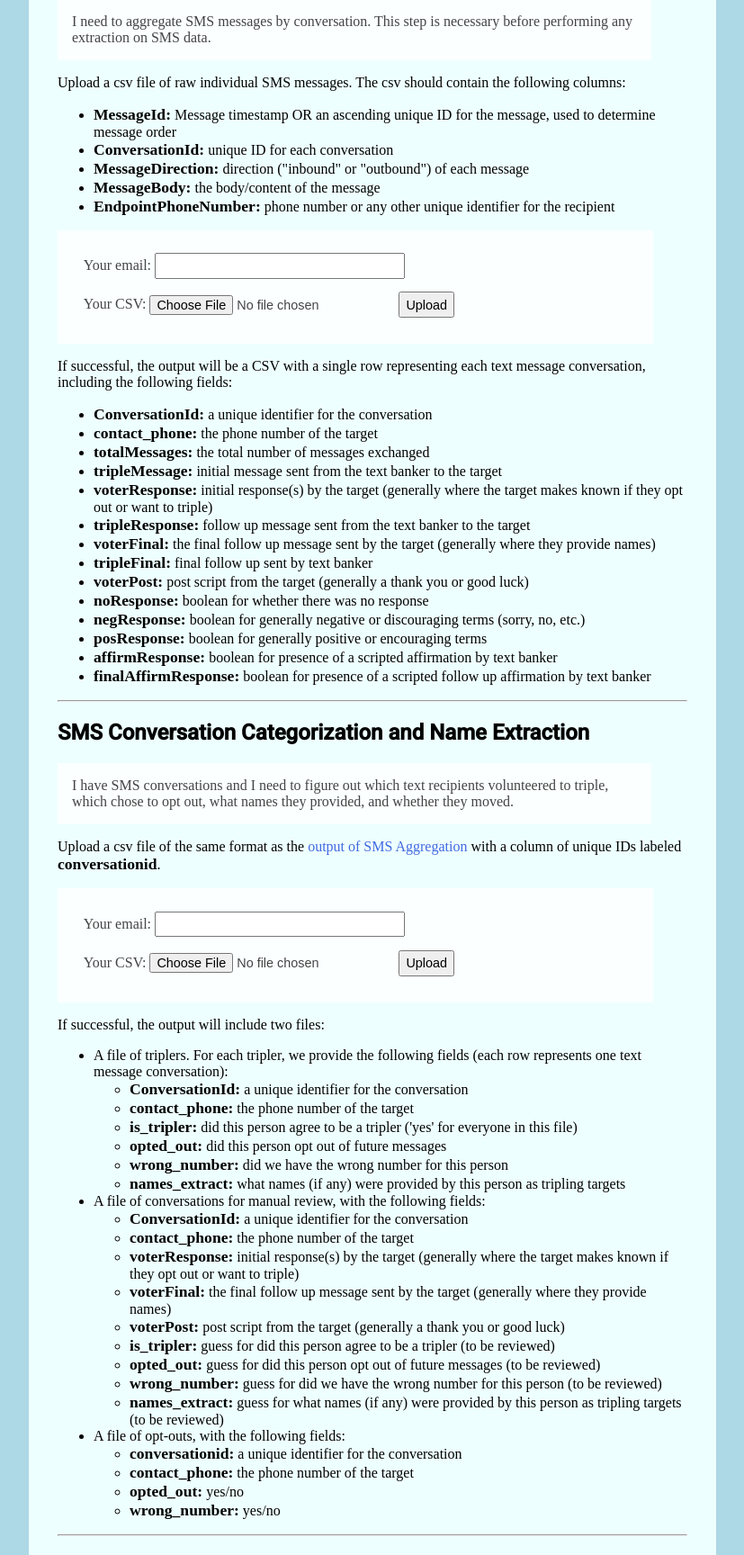
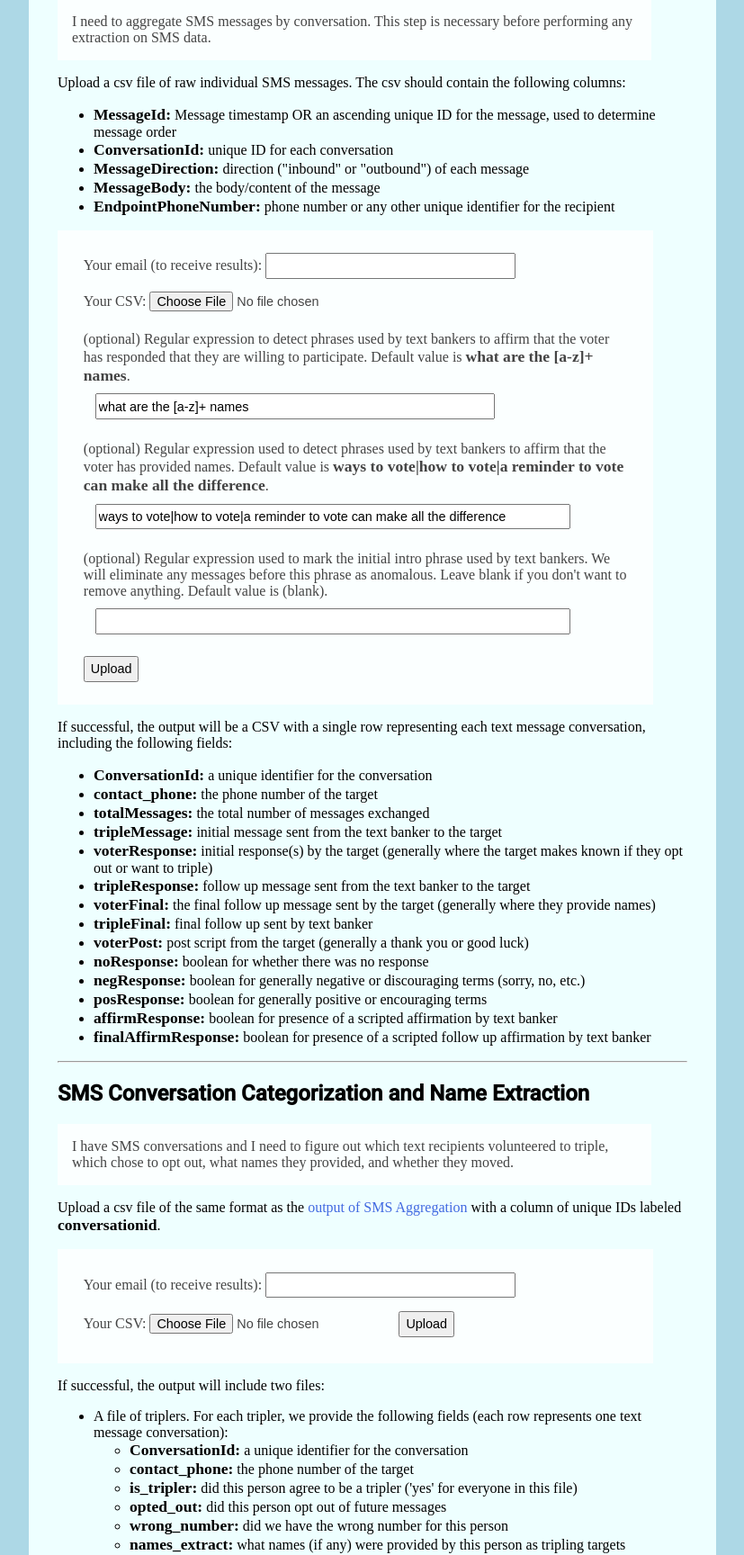
Before and after one commit to MoveOnOrg/votetripling, a Flask app: page / in a window 1280 px wide. Shown: the part 440-2168 px from the top of the page at 90% size, without its empty margins (226-1053 px from the left). Run offline with Flask 2, Linux system fonts and the light colour scheme; some web fonts are replaced.

Commit message:
support more args for aggregation

```diff
--- a/parser/main.py
+++ b/parser/main.py
@@ -55,6 +55,7 @@ def allowed_file(file):
         and file.filename.rsplit('.', 1)[1].lower() in ALLOWED_EXTENSIONS
         and file.content_type == 'text/csv')
 
+
 def unique_filename():
     return secure_filename(
         '{}-{}.csv'.format(
@@ -62,6 +63,7 @@ def unique_filename():
             datetime.datetime.now().strftime('%Y%m%d%H%M%S')
         )
     )
+
 
 def check_headers(file, upload_type):
     headers = file.readline().decode('utf-8').rstrip().split(',')
@@ -71,9 +73,9 @@ def check_headers(file, upload_type):
     return True
 
 
-def queue_job(file_path, job_type, email):
-    query = 'INSERT INTO jobs (input_file, job_type, email, status) VALUES (?, ?, ?, ?);'
-    db.query_db(query, (file_path, job_type, email, 'queued'), write=True)
+def queue_job(file_path, job_type, email, other_input=None):
+    query = 'INSERT INTO jobs (input_file, job_type, email, status, other_input) VALUES (?, ?, ?, ?, ?);'
+    db.query_db(query, (file_path, job_type, email, 'queued', other_input), write=True)
     return True
 
 
@@ -81,17 +83,17 @@ def process_job():
     """
         TODO: Replace with a celery queue and workers.
     """
-
-    # if there are any queued jobs, process the oldest one
-    query = 'SELECT id, input_file, job_type FROM jobs WHERE status = ? ORDER BY created_at ASC;'
-    job = db.query_db(query, ('queued',), one=True)
-    if not job:
-        print("No jobs to process")
-        return False
-    job_id = job['id']
-    input_file = job['input_file']
-    job_type = job['job_type']
-    print("Processing job {} file {} type {}".format(job_id, input_file, job_type))
+    if not current_app.config['PROCESS_ASYNC']:
+        # if there are any queued jobs, process the oldest one
+        query = 'SELECT id, input_file, job_type, other_input FROM jobs WHERE status = ? ORDER BY created_at ASC;'
+        job = db.query_db(query, ('queued',), one=True)
+        if not job:
+            print("No jobs to process")
+            return False
+        job_id = job['id']
+        input_file = job['input_file']
+        job_type = job['job_type']
+        print("Processing job {} file {} type {}".format(job_id, input_file, job_type))
 
     status = 'success'
     processing_query = 'UPDATE jobs SET status = ? WHERE id = ?;'
@@ -101,7 +103,6 @@ def process_job():
     # but we can easily change that later.
     scripts_folder = current_app.config['SCRIPTS_FOLDER']
     scripts_home_dir = os.path.dirname(scripts_folder)
-    print('shd', scripts_home_dir)
     output_file = unique_filename()
     second_output_file = None
     third_output_file = None
@@ -109,13 +110,17 @@ def process_job():
         second_output_file = unique_filename()
         if job_type == 'sccne_file':
             third_output_file = unique_filename()
+    if job_type == 'smsagg_file':
+        aff_regex, aff_regex_final, init_triple_phrase = job['other_input'].split('**')
+
     cmd = None
     if job_type == 'tblc_file':
         cmd = 'python {}/name_cleaning.py -i {} -f {} -o {}'.format(
             scripts_folder, input_file, scripts_home_dir, output_file)
     elif job_type == 'vec_file':
         cmd = 'python {}/van_export_cleaning.py -i {} -f {} -o {} -m {}'.format(
-            scripts_folder, input_file, scripts_home_dir, output_file, second_output_file)
+            scripts_folder, input_file, scripts_home_dir, output_file,
+            second_output_file)
     elif job_type == 'tblctmc_file':
         cmd = 'python {}/name_cleaning_with_responses.py -i {} -f {} -o {}'.format(
             scripts_folder, input_file, scripts_home_dir, output_file)
@@ -124,11 +129,13 @@ def process_job():
             scripts_folder, input_file, scripts_home_dir, output_file, second_output_file,
             third_output_file)
     elif job_type == 'smsagg_file':
-        cmd = 'python {}/aggregate_text_messages.py -d {} -o {}/{}'.format(
-            scripts_folder, input_file, current_app.config['RESULTS_FOLDER'], output_file)
+        cmd = 'python {}/aggregate_text_messages.py -d {} -o {}/{} -a "{}" -af "{}" -t "{}"'.format(
+            scripts_folder, input_file, current_app.config['RESULTS_FOLDER'],
+            output_file, aff_regex, aff_regex_final, init_triple_phrase)
     else:
         err_log = "Unknown job type {}".format(job_type)
         return False, err_log, None
+
     print("cmd", cmd)
     job_run = subprocess.run(cmd, stdout=subprocess.PIPE,
         stderr=subprocess.STDOUT, shell=True)
@@ -139,15 +146,13 @@ def process_job():
         print(err_log)
     else:
         print("SUCCESS")
+
     result_file = None
     if status == 'success':
-        result_file = '{}/{}'.format(current_app.config['RESULTS_FOLDER'], output_file)
-        if second_output_file:
-            result_file = '{0}/{1}|{0}/{2}'.format(
-                current_app.config['RESULTS_FOLDER'], output_file, second_output_file)
-        if third_output_file:
-            result_file = '{0}/{1}|{0}/{2}|{0}/{3}'.format(
-                current_app.config['RESULTS_FOLDER'], output_file, second_output_file, third_output_file)
+        result_files = list(filter(
+            None, [output_file, second_output_file, third_output_file]))
+        result_file = '|'.join([
+            '{}/{}'.format(current_app.config['RESULTS_FOLDER'], file) for file in result_files])
     done_query = 'UPDATE jobs SET status = ?, result_file = ? WHERE id = ?;'
     update = db.query_db(done_query, (status, result_file, job_id), write=True)
     if status == 'success':
@@ -198,41 +203,41 @@ def index():
             file.save(file_path)
             email_name = '{}_email'.format(upload_type.split('_')[0])
             email = request.form[email_name]
-            result = queue_job(file_path, upload_type, email)
+            aff_regex = None
+            aff_regex_final = None
+            init_triple_phrase = None
+            if upload_type == 'smsagg_file':
+                aff_regex = request.form['aff_regex']
+                aff_regex_final = request.form['aff_regex_final']
+                init_triple_phrase = request.form['init_triple_phrase']
 
-            # This message is currently a lie, we're not really queueing jobs now
-            # except for very briefly.
-            # queue_msg = ('Queued file {} for processing as {}. Check your email {} '
-            #        'in a few minutes for results.').format(
-            #            filename,
-            #            UPLOAD_TYPES[upload_type]['name'],
-            #            email)
-            # queue_msg = ('Processing file {} as {}'.format(
-            #                 filename, UPLOAD_TYPES[upload_type]['name']))
-            # flash(queue_msg, 'info')
-            success, output, second_output, third_output = process_job()
-            output_files = [output, second_output, third_output]
-            if success:
-                outcome_msg = Markup(
-                    '<a href="/results/{}">Download results</a>'.format(output))
-                if second_output:
-                    result_links = ['<a href="/results/{}">file {}</a>'.format(
-                        x, output_files.index(x) + 1) for x in output_files]
+            outcome_msg = ('Queued file {} for processing as {}. Check your email {} '
+                   'in a few minutes for results.').format(
+                       filename, UPLOAD_TYPES[upload_type]['name'], email)
+
+            if not current_app.config['PROCESS_ASYNC']:
+                result = queue_job(file_path, upload_type, email, '{}**{}**{}'.format(aff_regex, aff_regex_final, init_triple_phrase))
+                success, output, second_output, third_output = process_job()
+                output_files = [output, second_output, third_output]
+                if success:
                     outcome_msg = Markup(
-                        'Download results:  {}'.format('  '.join(result_links)))
-            else:
-                outcome_msg = 'Error processing file {}'.format(
-                    output) if os.environ['FLASK_ENV'] == 'development' else 'Error processing file'
+                        '<a href="/results/{}">Download results</a>'.format(output))
+                    if second_output:
+                        result_links = ['<a href="/results/{}">file {}</a>'.format(
+                            x, output_files.index(x) + 1) for x in output_files]
+                        outcome_msg = Markup(
+                            'Download results:  {}'.format('  '.join(result_links)))
+                else:
+                    outcome_msg = 'Error processing file {}'.format(
+                        output) if os.environ['FLASK_ENV'] == 'development' else 'Error processing file'
+
             flash(outcome_msg, 'info')
             return redirect(request.url)
     # GET
     return render_template('upload_form.html')
 
 
-# returning results files
 @bp.route('/results/<filename>')
-def uploaded_file(filename):
+def results_file(filename):
     return send_from_directory(current_app.config['RESULTS_FOLDER'],
                                filename)
-    # TODO: documentation on setting file directory permissions
-    # i.e. results dir can't be inspected
--- a/parser/schema.sql
+++ b/parser/schema.sql
@@ -7,5 +7,6 @@ CREATE TABLE jobs (
   result_file TEXT,
   job_type TEXT NOT NULL,
   email TEXT NOT NULL,
-  status TEXT NOT NULL
+  status TEXT NOT NULL,
+  other_input TEXT
 );
--- a/parser/templates/upload_form.html
+++ b/parser/templates/upload_form.html
@@ -85,12 +85,26 @@
 
             <form method="post" enctype="multipart/form-data">
                 <div>
-                    <label for="smsagg_email">Your email:</label>
+                    <label for="smsagg_email">Your email (to receive results):</label>
                     <input type="email" id="smsagg_email" name="smsagg_email" size="30"/>
                 </div>
                 <div>
                     <label for="smsagg_file">Your CSV:</label>
                     <input type="file" id="smsagg_file" name="smsagg_file" accept=".csv" />
+                </div>
+                <div>
+                    <label for="aff_regex">(optional) Regular expression to detect phrases used by text bankers to affirm that the voter has responded that they are willing to participate. Default value is <strong>what are the [a-z]+ names</strong>.</label>
+                    <div><input type="text" id="aff_regex" name="aff_regex" value="what are the [a-z]+ names" size="50"/></div>
+                </div>
+                <div>
+                    <label for="aff_regex_final">(optional) Regular expression used to detect phrases used by text bankers to affirm that the voter has provided names. Default value is <strong>ways to vote|how to vote|a reminder to vote can make all the difference</strong>.</label>
+                    <div><input type="text" id="aff_regex_final" name="aff_regex_final" value="ways to vote|how to vote|a reminder to vote can make all the difference" size="60"/></div>
+                </div>
+                <div>
+                    <label for="init_triple_phrase">(optional) Regular expression used to mark the initial intro phrase used by text bankers. We will eliminate any messages before this phrase as anomalous. Leave blank if you don't want to remove anything. Default value is (blank).</label>
+                    <div><input type="text" id="init_triple_phrase" name="init_triple_phrase" value="" size="60"/></div>
+                </div>
+                <div>
                     <input type="submit" value="Upload" />
                 </div>
             </form>
@@ -124,7 +138,7 @@
 
             <form method="post" enctype="multipart/form-data">
                 <div>
-                    <label for="sccne_email">Your email:</label>
+                    <label for="sccne_email">Your email (to receive results):</label>
                     <input type="email" id="sccne_email" name="sccne_email" size="30"/>
                 </div>
                 <div>
@@ -181,7 +195,7 @@
 
             <form method="post" enctype="multipart/form-data">
                 <div>
-                    <label for="tblc_email">Your email:</label>
+                    <label for="tblc_email">Your email (to receive results):</label>
                     <input type="email" id="tblc_email" name="tblc_email" size="30"/>
                 </div>
                 <div>
@@ -208,7 +222,7 @@
 
             <form method="post" enctype="multipart/form-data">
                 <div>
-                    <label for="tblctmc_email">Your email:</label>
+                    <label for="tblctmc_email">Your email (to receive results):</label>
                     <input type="email" id="tblctmc_email" name="tblctmc_email" size="30"/>
                 </div>
                 <div>
@@ -239,7 +253,7 @@
 
             <form method="post" enctype="multipart/form-data">
                 <div>
-                    <label for="vec_email">Your email:</label>
+                    <label for="vec_email">Your email (to receive results):</label>
                     <input type="email" id="vec_email" name="vec_email" size="30"/>
                 </div>
                 <div>
```
